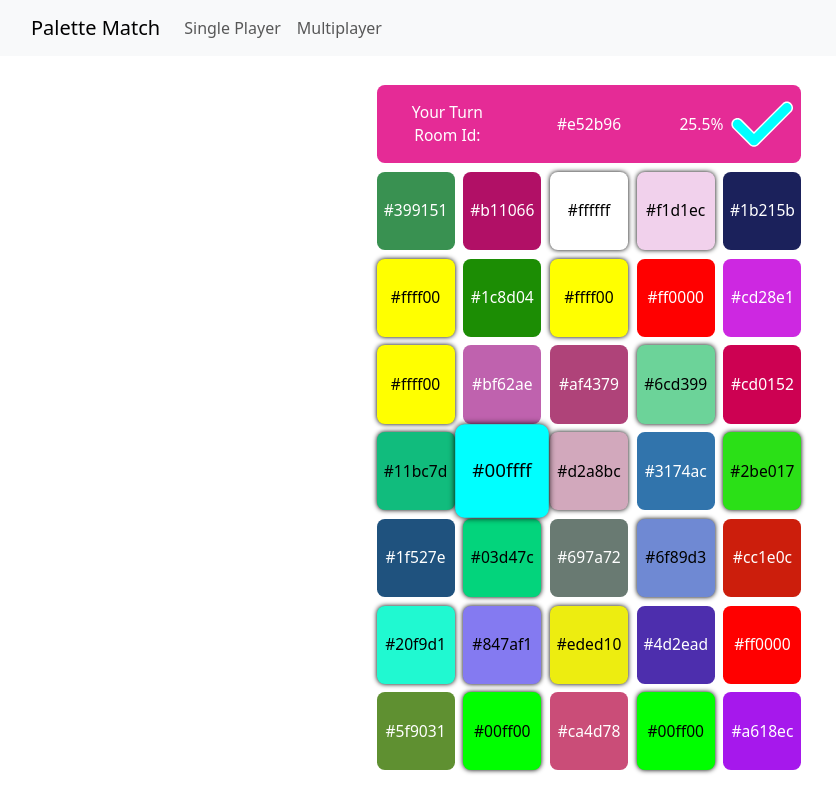
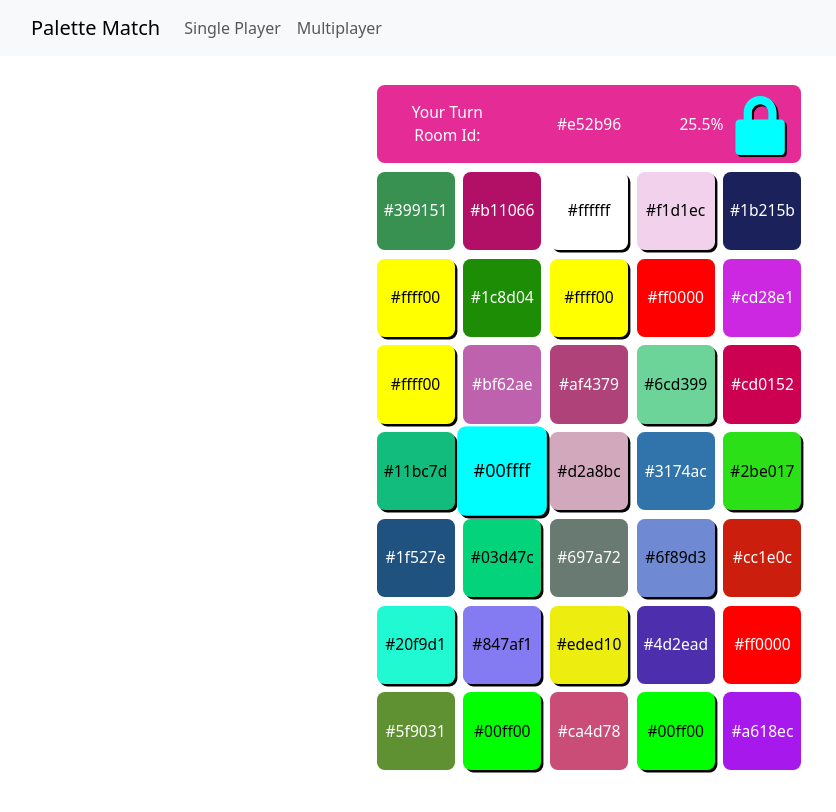
Before and after one commit to AntonioMolteni/PaletteMatchReact, a React (Create React App) app in the folder frontend/: page /single-player in a window 1280 px wide. Shown: the top 812 px of the page, without its empty margins (51-887 px from the left). Built offline with nearby package versions, Linux system fonts and the light colour scheme.

Commit message:
drop shadow for squares and updated checkmark to lock button component

```diff
--- a/frontend/src/components/Cell.js
+++ b/frontend/src/components/Cell.js
@@ -27,7 +27,7 @@ function Cell({ square, index, player, cellSize }) {
     );
 
     return (
-        <div key={index} className={cellClassName} style={{ backgroundColor: square.color, boxShadow: `0px 0px 5px ${getLuminance(square.color) > 0.5 ? 'black' : 'white'}` }}>
+        <div key={index} className={cellClassName} style={{ backgroundColor: square.color, boxShadow: `0.15rem 0.15rem 0px ${getLuminance(square.color) > 0.5 ? 'black' : 'white'}` }}>
             {hex}
         </div>
     );
--- a/frontend/src/components/InfoBar.js
+++ b/frontend/src/components/InfoBar.js
@@ -1,56 +1,50 @@
 import React from 'react';
 import { getLuminance } from './Grid'; // Assuming Grid.js is in the same directory
+import LockButton from './LockButton'; // Import the new LockButton component
 
-function InfoBar({ playerSessionId, currentPlayerSessionId, currentPlayerUsername, goalColor, roomId, onLockScore, cellSize, playerColor, playerScore}) {
+function InfoBar({ playerSessionId, currentPlayerSessionId, currentPlayerUsername, goalColor, roomId, onLockScore, cellSize, playerColor, playerScore }) {
+    const barLuminance = getLuminance(goalColor);
+    const textColor = barLuminance > 0.5 ? 'black' : 'white';
+    const outlineColor = barLuminance > 0.5 ? 'black' : 'white';
+    const lockLuminance = getLuminance(playerColor);
+    const lockOutlineColor = lockLuminance > 0.5 ? 'black' : 'white';
+
     return (
-        <div className="info-bar" style={{ padding: 0, display: 'flex', alignItems: 'center' }}> {/* Added display: flex to make children elements horizontal */}
+        <div className="info-bar" style={{ padding: 0, display: 'flex', alignItems: 'center' }}>
             <div className="goal-cell cell" id="goal-cell" style={{
                 backgroundColor: goalColor,
-                boxShadow: `0px 0px 5px ${getLuminance(goalColor) > 0.5 ? 'black' : 'white'}`
+                boxShadow: `2px 2px 0px ${outlineColor}`
             }}>
                 <div className="column">
-                    <div className="cell-text" style={{ color: getLuminance(goalColor) > 0.5 ? 'black' : 'white' }}>
+                    <div className="cell-text" style={{ color: textColor }}>
                         <div>{currentPlayerSessionId === playerSessionId ? 'Your Turn' : `${currentPlayerUsername}'s Turn`}</div>
                         <div>Room Id: {roomId}</div>
                     </div>
                 </div>
 
-                {/* Goal Column */}
                 <div className="column">
-                    <div className="cell-text" style={{ color: getLuminance(goalColor) > 0.5 ? 'black' : 'white' }}>
+                    <div className="cell-text" style={{ color: textColor }}>
                         <div>{goalColor}</div>
                     </div>
                 </div>
 
-                {/* Lock Score Button Column */}
                 <div className="column" style={{ flexDirection: 'row', justifyContent: 'end' }}>
-                    <div className="cell-text" style={{ color: getLuminance(goalColor) > 0.5 ? 'black' : 'white' }}>
+                    <div className="cell-text" style={{ color: textColor }}>
                         {playerScore}%
                     </div>
 
-                    <button className="checkmark-button" onClick={onLockScore} style={{ padding: cellSize * 0.1 }}>
-                        <svg version="1.1" width={cellSize * 0.8} height={cellSize * 0.8} viewBox="0 0 256 256" xmlSpace="preserve">
-                            <g style={{strokeWidth: 0, fill: 'none', fillRule: 'nonzero', opacity: 1}} transform="translate(1.4065934065934016 1.4065934065934016) scale(2.81 2.81)">
-                            {/* Outline */}
-                            <path
-                                d="M 33 78 c -2.303 0 -4.606 -0.879 -6.364 -2.636 l -24 -24 c -3.515 -3.515 -3.515 -9.213 0 -12.728 c 3.515 -3.515 9.213 -3.515 12.728 0 L 33 56.272 l 41.636 -41.636 c 3.516 -3.515 9.213 -3.515 12.729 0 c 3.515 3.515 3.515 9.213 0 12.728 l -48 48 C 37.606 77.121 35.303 78 33 78 z"
-                                style={{ fill: getLuminance(goalColor) > 0.5 ? 'black' : 'white', strokeLinecap: 'round' }}
-                            />
-                            {/* Checkmark */}
-                            <path
-                                d="m 80.683594,14.142578 c -2.321793,0.04135 -4.304116,1.520335 -5.751606,3.22033 C 60.954342,31.337976 46.979232,45.315584 33,59.289062 26.362226,52.694349 19.81306,46.01086 13.105019,39.489002 10.192431,37.227643 5.4591202,37.910646 3.4089849,41.017108 c -1.8530383,2.564218 -1.6579394,6.415527 0.5974776,8.679706 4.2850427,4.366764 8.6650985,8.640691 12.9712595,12.988009 3.945744,3.928003 7.851287,7.898669 11.84845,11.772208 2.725864,2.166883 7.103233,1.75474 9.340705,-0.932006 C 54.242047,57.481819 70.301902,41.421714 86.332031,25.333984 87.377508,24.101936 87.86953,22.456386 87.847656,20.931641 87.882316,18.27468 86.19766,15.738949 83.75,14.714844 82.788839,14.294552 81.732707,14.08739 80.683594,14.142578 Z"
-                                style={{ fill: playerColor, strokeLinecap: 'round' }}
-                            />
-                            </g>
-                        </svg>
-                    </button>
+                    <LockButton
+                        key={lockOutlineColor} // Use lockOutlineColor as the key
+                        onLockScore={onLockScore}
+                        cellSize={cellSize}
+                        playerColor={playerColor}
+                        lockOutlineColor={lockOutlineColor}
+                    />
                 </div>
             </div>
-                {/* Lock Score Button */}
-
-            {/* Add more data elements or buttons as needed */}
         </div>
     );
 }
 
+
 export default InfoBar;
--- /dev/null
+++ b/frontend/src/components/LockButton.js
@@ -0,0 +1,25 @@
+import React from 'react';
+
+function LockButton({ onLockScore, cellSize, playerColor, lockOutlineColor }) {
+    return (
+        <button className="lock-button" onClick={onLockScore} style={{ padding: cellSize * 0.1 }}>
+            <svg
+                version="1.1"
+                width={cellSize * 0.8}
+                height={cellSize * 0.8}
+                viewBox="0 0 256 256"
+                xmlSpace="preserve"
+                style={{ filter: `drop-shadow(0.15rem 0.15rem 0 ${lockOutlineColor})` }}
+            >
+                <g style={{ strokeWidth: 0, fill: 'none', fillRule: 'nonzero', opacity: 1 }} transform="translate(1.4065934065934016 1.4065934065934016) scale(2.81 2.81)">
+                    <path
+                        d="M72,38H66V28c0-13.255-10.745-24-24-24S18,14.745,18,28v10H12c-3.313,0-6,2.687-6,6v40c0,3.313,2.687,6,6,6h60c3.313,0,6-2.687,6-6V44C78,40.687,75.313,38,72,38z M30,28c0-6.627,5.373-12,12-12s12,5.373,12,12v10H30V28z"
+                        style={{ fill: playerColor }}
+                    />
+                </g>
+            </svg>
+        </button>
+    );
+}
+
+export default LockButton;
--- a/frontend/src/components/SinglePlayer.js
+++ b/frontend/src/components/SinglePlayer.js
@@ -12,7 +12,6 @@ function SinglePlayer() {
   const [grid, setGrid] = useState(initialGrid);
   const [goalColor, setGoalColor] = useState(initialGoalColor); // Initialize goalColor before createInitialPlayer
   const [player, setPlayer] = useState(createInitialPlayer());
-  const [currentPlayerIndex, setCurrentPlayerIndex] = useState(0);
   const [gameOver, setGameOver] = useState(false);
 
   // Function to create initial player state
@@ -162,7 +161,6 @@ const handleMove = useCallback((direction) => {
     }
   }, [player, grid, gameOver]);
 
-
   // Calculate player score
   function calculatePlayerScore(playerColor) {
     const goalRgb = hexToRgb(goalColor);
@@ -221,6 +219,50 @@ const handleMove = useCallback((direction) => {
     }
   }, [grid]);
 
+  // Swipe handling
+  useEffect(() => {
+    const detectSwipe = (e) => {
+      const touchStartX = e.touches[0].clientX;
+      const touchStartY = e.touches[0].clientY;
+      let touchEndX, touchEndY;
+
+      const touchMoveListener = (moveEvent) => {
+        touchEndX = moveEvent.touches[0].clientX;
+        touchEndY = moveEvent.touches[0].clientY;
+      };
+
+      const touchEndListener = () => {
+        const deltaX = touchEndX - touchStartX;
+        const deltaY = touchEndY - touchStartY;
+        if (Math.abs(deltaX) > Math.abs(deltaY)) {
+          if (deltaX > 0) {
+            handleMove("right");
+          } else {
+            handleMove("left");
+          }
+        } else {
+          if (deltaY > 0) {
+            handleMove("down");
+          } else {
+            handleMove("up");
+          }
+        }
+
+        document.removeEventListener('touchmove', touchMoveListener);
+        document.removeEventListener('touchend', touchEndListener);
+      };
+
+      document.addEventListener('touchmove', touchMoveListener);
+      document.addEventListener('touchend', touchEndListener);
+    };
+
+    document.addEventListener('touchstart', detectSwipe);
+
+    return () => {
+      document.removeEventListener('touchstart', detectSwipe);
+    };
+  }, [handleMove]);
+
   return (
     <div className="game">
       {gameOver && <p>Game Over!</p>}
--- a/frontend/src/style/game.css
+++ b/frontend/src/style/game.css
@@ -1,4 +1,3 @@
-/* game.css */
 .game {
 	position: relative;
 	display: flex;
@@ -26,7 +25,6 @@ body {
 	display: flex;
 	justify-content: center;
 	align-items: center;
-	box-shadow: 0px 0px 5px rgba(0, 0, 0, 0.5);
 }
 
 .cell.normal {
@@ -35,27 +33,31 @@ body {
 }
 
 .cell.User {
-	transform: scale(1.2);
+	transform: scale(1.15);
 	/* Adjust the scale factor as needed */
-	transition: transform 0.1s ease;
+	transition: none;
 	/* Add transition for smooth scaling effect */
-	animation: pulse 2.1s infinite alternate;
+	animation: pulse 4s infinite alternate;
 	/* Define pulse animation with alternate direction */
+}
+
+.cell.User {
+	animation-delay: 1s;
 }
 
 @keyframes pulse {
 	0% {
-		transform: scale(0.8);
+		transform: scale(1.15);
 		/* Initial scale */
 	}
 
-	20% {
-		transform: scale(1.2);
+	90% {
+		transform: scale(1.15);
 		/* Scale down */
 	}
 
 	100% {
-		transform: scale(1.2);
+		transform: scale(0.8);
 		/* Target scale */
 	}
 }
@@ -86,18 +88,19 @@ body {
 	align-items: center;
 }
 
-.checkmark-button {
+.lock-button {
 	border: none;
 	background: none;
 	cursor: pointer;
 }
 
-.checkmark {
+
+.lock {
 	width: 40px;
 	/* Adjust size as needed */
 	height: 40px;
 	/* Adjust size as needed */
-	stroke: black;
+	stroke: white;
 	stroke-width: 2px;
 	fill: green;
 }
```
Lines whose indentation alone changed are shown as unchanged.
